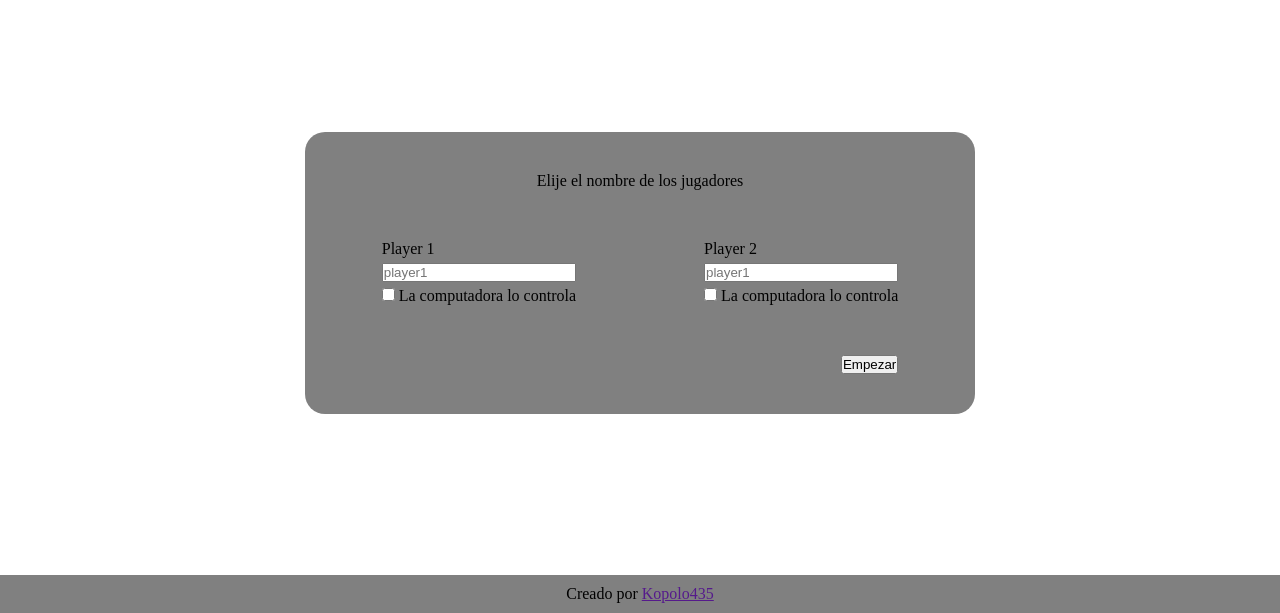
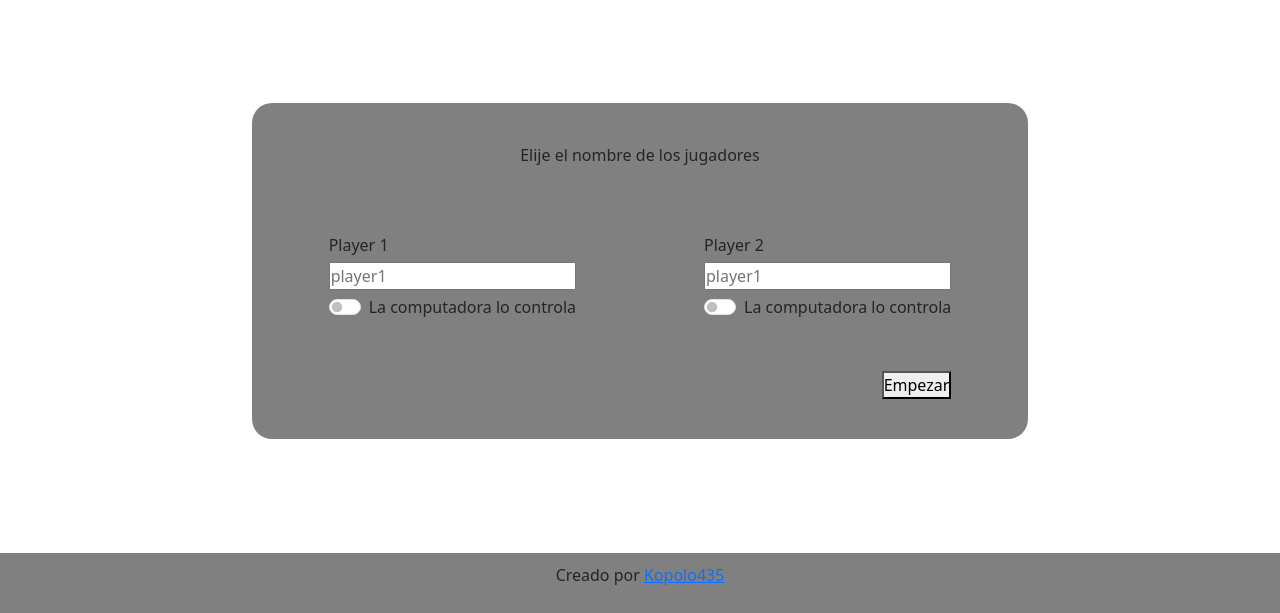
Before and after one commit to kopolo435/battleship, a website built with webpack: page src/index.html in a window 1280 px wide. Shown: the part 187-800 px from the top of the page. Built offline with nearby package versions, Linux system fonts and the light colour scheme.

Commit message:
Agrega boostrap para agregar switchs

```diff
--- a/src/index.html
+++ b/src/index.html
@@ -5,6 +5,8 @@
     <meta name="viewport" content="width=device-width, initial-scale=1.0">
     <title>Battleship</title>
     <script src="index.js" defer></script>
+    <link href="https://cdn.jsdelivr.net/npm/bootstrap@5.3.2/dist/css/bootstrap.min.css" rel="stylesheet" integrity="sha384-T3c6CoIi6uLrA9TneNEoa7RxnatzjcDSCmG1MXxSR1GAsXEV/Dwwykc2MPK8M2HN" crossorigin="anonymous">
+    <script src="https://cdn.jsdelivr.net/npm/bootstrap@5.3.2/dist/js/bootstrap.bundle.min.js" integrity="sha384-C6RzsynM9kWDrMNeT87bh95OGNyZPhcTNXj1NW7RuBCsyN/o0jlpcV8Qyq46cDfL" crossorigin="anonymous"></script>
 </head>
 <body>
     <header><h1>Battleship</h1></header>
@@ -15,21 +17,21 @@
                 <div class="playerContainer">
                     <div class="topLabel">
                         <label for="player1">Player 1</label>
-                        <input  id="player1" type="text" placeholder="player1">
+                        <input class="nameInput" id="player1" type="text" placeholder="player1">
                     </div>
-                    <div class="sideLabel">
-                        <input type="checkbox" name="player1Ia" id="player1Ia">
-                        <label for="player1Ia">La computadora lo controla</label>
+                    <div class="form-check form-switch">
+                        <input class="form-check-input" type="checkbox" role="switch" id="player1Ia">
+                        <label class="form-check-label" for="player1Ia">La computadora lo controla</label>
                     </div>
                 </div>
                 <div class="playerContainer">
                     <div class="topLabel">
                         <label for="player2">Player 2</label>
-                        <input  class="checkSelect" id="player2" type="text" placeholder="player1">
+                        <input class="nameInput" class="checkSelect" id="player2" type="text" placeholder="player1">
                     </div>
-                    <div class="sideLabel">
-                        <input class="checkSelect" type="checkbox" name="player2IA" id="player2Ia">
-                        <label for="player2Ia">La computadora lo controla</label>
+                    <div class="form-check form-switch">
+                        <input class="form-check-input" type="checkbox" role="switch" id="player2Ia">
+                        <label class="form-check-label" for="player2Ia">La computadora lo controla</label>
                     </div>
                 </div>
             </form>
```
